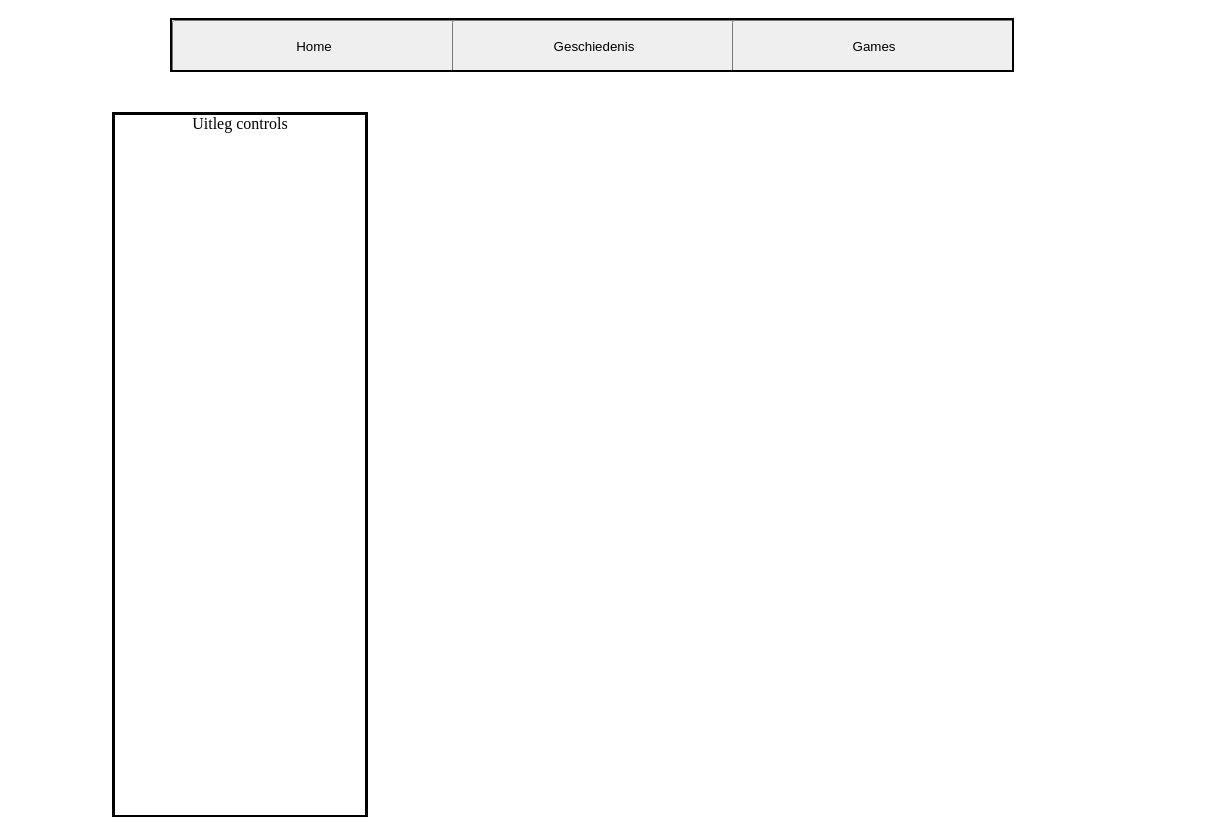
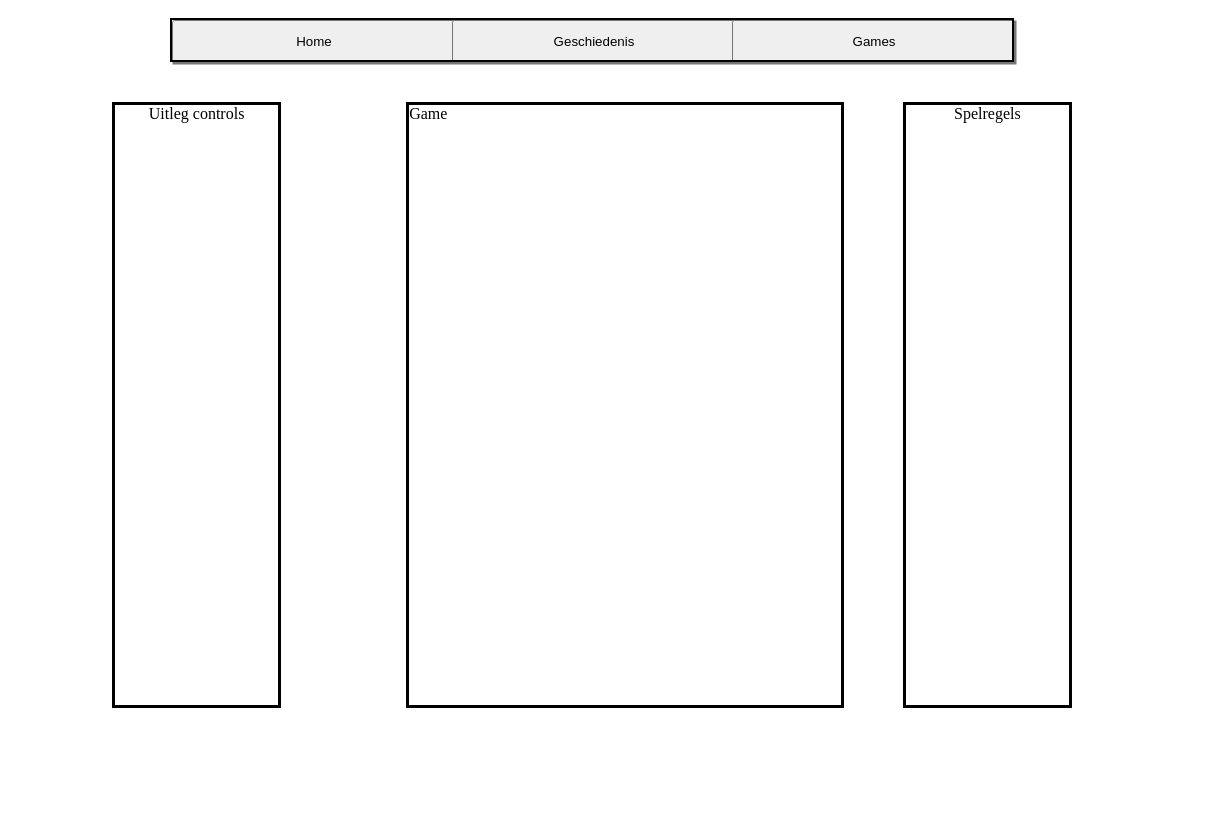
Before and after one commit to astelli276/Project-op3, a plain HTML site: page game.html in a window 1280 px wide. Shown: the top 817 px of the page, 48-1280 px from the left. Drawn offline with Linux system fonts and the light colour scheme.

Commit message:
Update style.css

```diff
--- a/style.css
+++ b/style.css
@@ -4,6 +4,7 @@
 }
 body{
 	width: 100%;
+	height: 100%;
 }
 .nav ul{
 	list-style-type: none;
@@ -11,19 +12,19 @@ body{
 	overflow: hidden;
 	width: 840px;
 	margin: 0px auto;
+	box-shadow: 2.5px 2.5px #777;
 }
 .nav li{
 	width: 280px;
-	height: 50px;
-	margin: 0px 0px;
+	height: 40px;
 	float: left;
 }
 .nav a{
 	color: black;
 	display: block;
 	width: 280px;
-	height: 50px;
-	line-height: 50px;
+	height: 40px;
+	line-height: 40px;
 	text-decoration: none;
 	text-align: center;
 }
@@ -40,13 +41,15 @@ body{
 
 table{
 	width: 400px;
-	margin: 40px auto;
+	margin: 30px auto;
 }
 .spellen{
 	height: 210px;
 	width: 210px;
 	border: solid black;
 	color: red;
+	margin-left: 20px;
+	margin-top: 10px;
 }
 .container{
 	width: 75%;
@@ -54,22 +57,22 @@ table{
 	margin: 40px auto;
 }
 .controls{
-	height: 700px;
-	width: 250px;
+	height: 75%;
+	width: 17%;
 	border: solid black;
 	float: left;
 	text-align: center;
 }
 .game{
-	height: 700px;
-	width: 600px;
+	height: 75%;
+	width: 45%;
 	border: solid black;
 	float: left;
-	margin-left: 170px;
+	margin-left: 125px;
 }
 .regels{
-	height: 700px;
-	width: 250px;
+	height: 75%;
+	width: 17%;
 	border: solid black;
 	float: right;
 	text-align: center;
```
